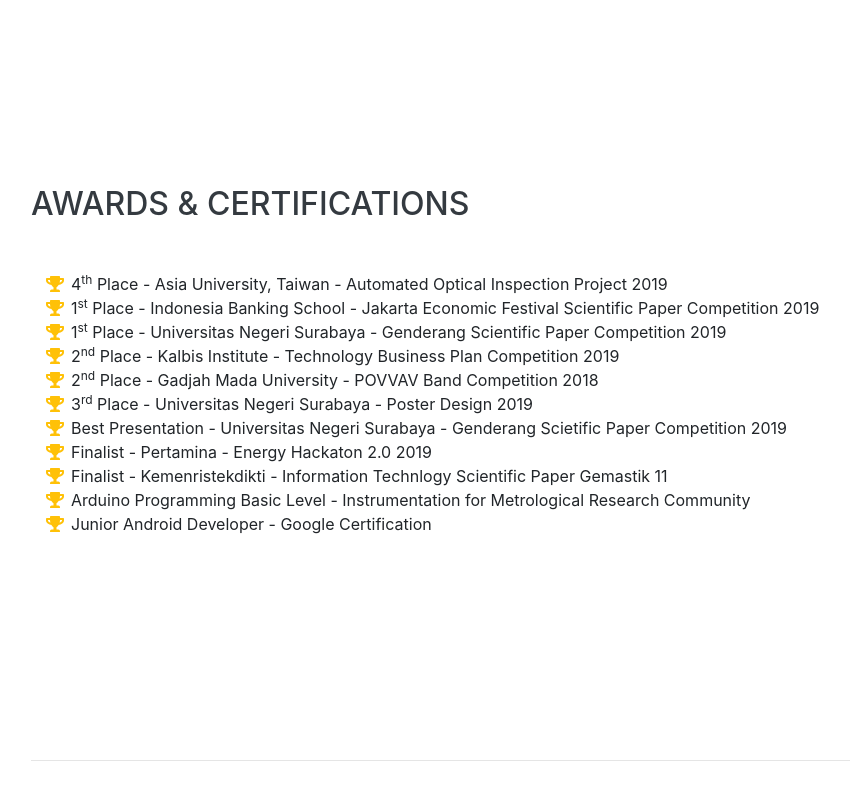
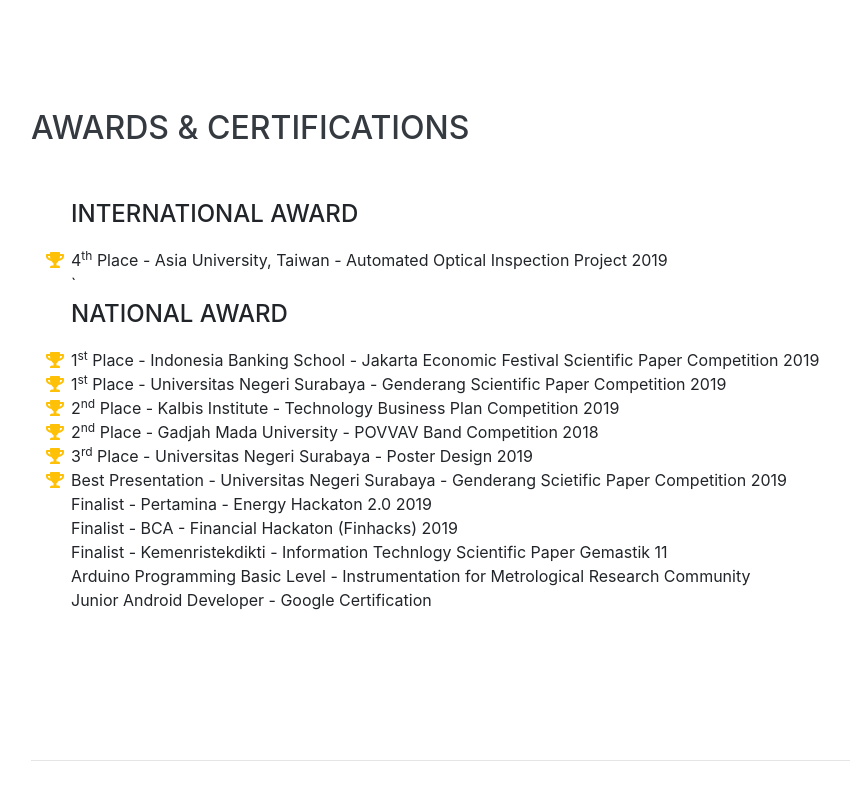
Before and after one commit to edonovanto/resumeWebsite, a website with bundled scripts: page index.html in a window 1280 px wide. Shown: the part 5355-6155 px from the top of the page, without its empty margins (289-1139 px from the left). Built offline with nearby package versions, Linux system fonts and the light colour scheme; a script that the page names is missing; a web font is replaced by a local one.

Commit message:
add new section to award

```diff
--- a/index.html
+++ b/index.html
@@ -320,11 +320,13 @@
       <div class="w-100">
         <h2 class="mb-5">Awards &amp; Certifications</h2>
         <ul class="fa-ul mb-0">
+          <div class="subheading mb-3">International Award</div>
           <li>
             <i class="fa-li fa fa-trophy text-warning"></i>
             4<sup>th</sup>
             Place - Asia University, Taiwan - Automated Optical Inspection Project 2019
-          </li>
+          </li>`
+          <div class="subheading mb-3">National Award</div>
           <li>
             <i class="fa-li fa fa-trophy text-warning"></i>
             1<sup>st</sup>
@@ -355,18 +357,17 @@
             Best Presentation - Universitas Negeri Surabaya - Genderang Scietific Paper Competition 2019
           </li>
           <li>
-            <i class="fa-li fa fa-trophy text-warning"></i>
             Finalist - Pertamina - Energy Hackaton 2.0 2019
           </li>
           <li>
-            <i class="fa-li fa fa-trophy text-warning"></i>
+            Finalist - BCA - Financial Hackaton (Finhacks) 2019
+          </li>
+          <li>
             Finalist - Kemenristekdikti - Information Technlogy Scientific Paper Gemastik 11
           </li>
           <li>
-            <i class="fa-li fa fa-trophy text-warning"></i>
             Arduino Programming Basic Level - Instrumentation for Metrological Research Community</li>
           <li>
-            <i class="fa-li fa fa-trophy text-warning"></i>
             Junior Android Developer - Google Certification</li>
           </li>
         </ul>
```
